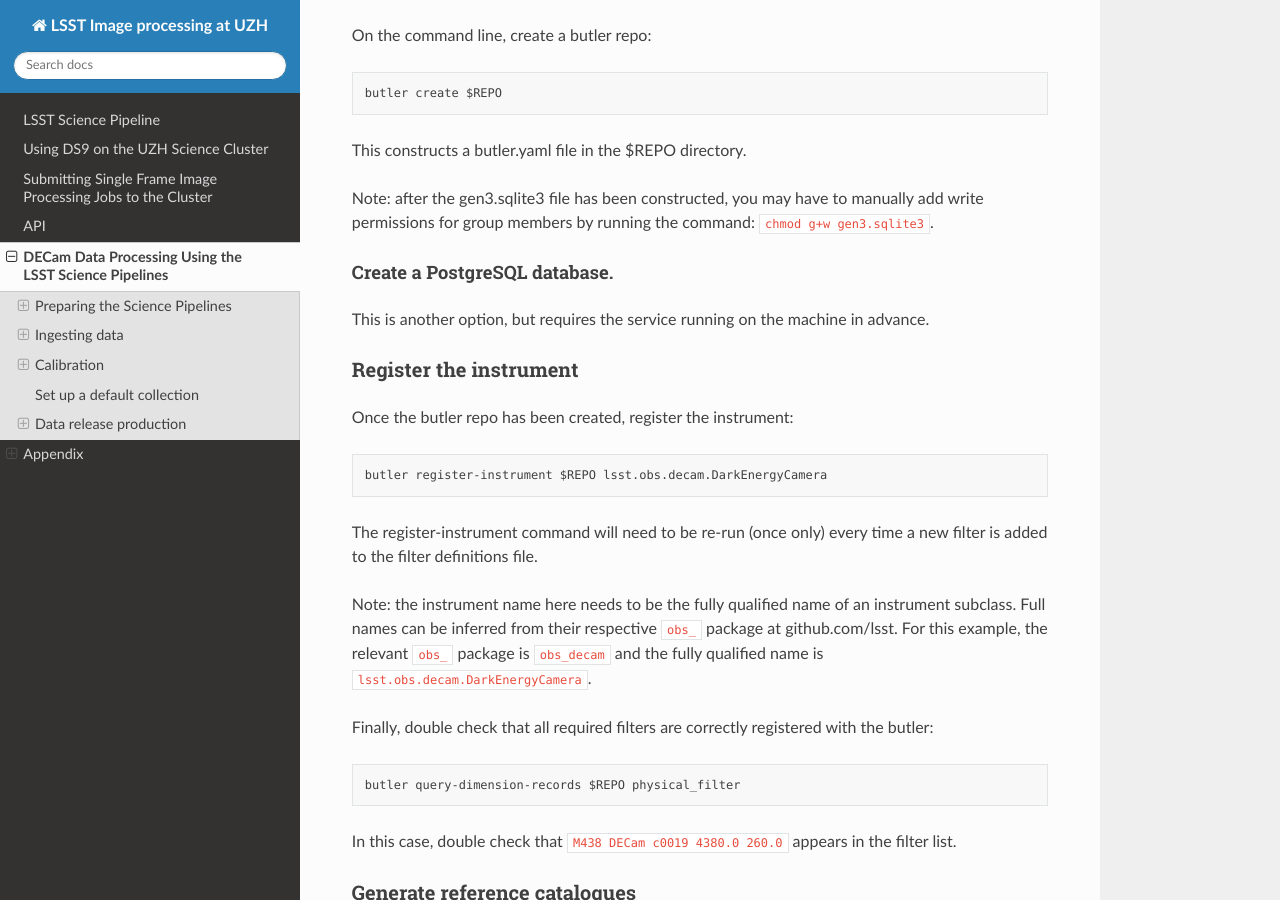
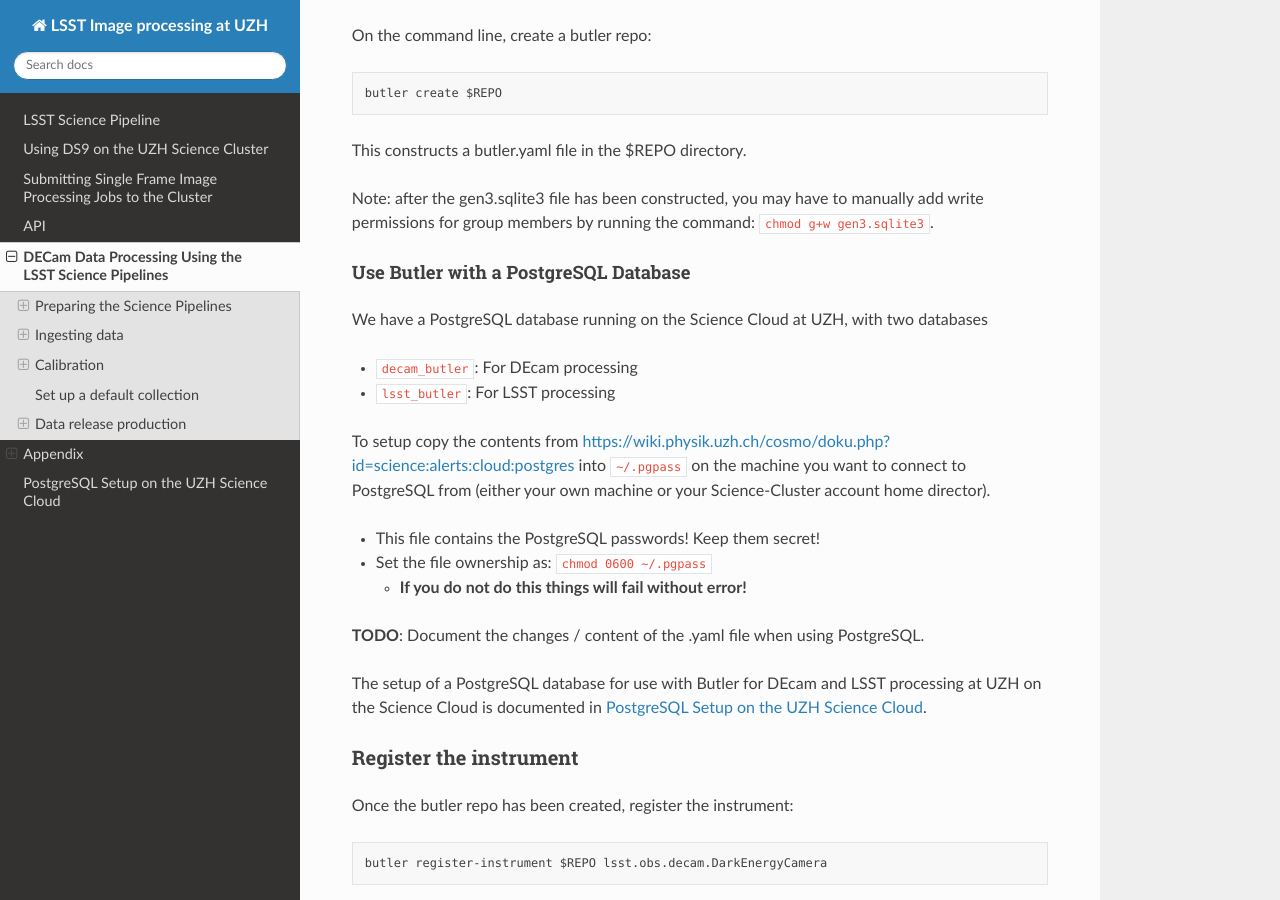
Before and after one commit to davsan06/lsst-alerts-at-uzh, a Sphinx documentation site: the page built from docs/source/ingest.rst, in a window 1280 px wide and 900 px high, scrolled down 4297 px. Built offline with Sphinx 7.4.7 and the Read the Docs theme 3.1.0, drawn with Linux system fonts in a browser that asks for light colours.

Commit message:
Adds initial docu of PostgreSQL butler setupt

```diff
--- a/docs/source/index.rst
+++ b/docs/source/index.rst
@@ -1,5 +1,5 @@
 Welcome to LSST Alerts at UZH documentation!
-===================================
+============================================
 
 **LSST Alerts at UZH** .
 This page will be populated with details on the implementation of the LSST Alert Stream at the University of Zurich, including how to use it and how to contribute.
@@ -19,6 +19,7 @@ Contents
    usage
    api
    ingest
+   postgres
 
 About this documentation
 ------------------------
--- a/docs/source/ingest.rst
+++ b/docs/source/ingest.rst
@@ -142,10 +142,28 @@ This constructs a butler.yaml file in the $REPO directory.
 
 | Note: after the gen3.sqlite3 file has been constructed, you may have to manually add write permissions for group members by running the command: ``chmod g+w gen3.sqlite3``.
 
-Create a PostgreSQL database.
+
+Use Butler with a PostgreSQL Database
 ^^^^^^^^^^^^^^^^^^^^^^^^^^^^^^^^^^^^^^^^^^^^^^^^^^^^^^^^^^^^
 
-This is another option, but requires the service running on the machine in advance.
+We have a PostgreSQL database running on the Science Cloud at UZH, with two databases
+
+- ``decam_butler``: For DEcam processing
+- ``lsst_butler``: For LSST processing
+
+To setup copy the contents from https://wiki.physik.uzh.ch/cosmo/doku.php?id=science:alerts:cloud:postgres into ``~/.pgpass`` on the machine you want to connect to PostgreSQL from (either your own machine or your Science-Cluster account home director).
+
+- This file contains the PostgreSQL passwords! Keep them secret!
+- Set the file ownership as: ``chmod 0600 ~/.pgpass``
+
+  + **If you do not do this things will fail without error!**
+
+
+**TODO**: Document the changes / content of the .yaml file when using PostgreSQL.
+
+
+The setup of a PostgreSQL database for use with Butler for DEcam and LSST processing at UZH on the Science Cloud is documented in :doc:`postgres`.
+
 
 Register the instrument
 --------------------------------
--- /dev/null
+++ b/docs/source/postgres.rst
@@ -0,0 +1,112 @@
+PostgreSQL Setup on the UZH Science Cloud
+=========================================
+
+The baseline PostgreSQL setup on the Science Cloud consists of the following:
+
+- One Debian 13 instance (*lsst-butler-postgres*) running the PostgreSQL database
+    + This instance does not have a persistent volume.
+    + If deleted, needs to be setup again (see below).
+- One 200GB persistent volume (*butler-pgdata*) for storing the PostgreSQL data.
+
+
+High Level Steps to Reproduce the Current Setup
+-----------------------------------------------
+
+#. Make sure you have at least one valid SSH key pair under https://cloud.science-it.uzh.ch/project/key_pairs
+#. Create a volume under https://cloud.science-it.uzh.ch/project/volumes/
+
+   + Or re-use the existing volume with the existing data
+
+#. Launch a new instance under https://cloud.science-it.uzh.ch/project/instances/
+
+   #. Give it a name
+   #. Select the source template (*Debian 13*)
+
+      - Do not create a new boot volume
+
+   #. Select the VM flavour (no. of CPUs and amount of RAM)
+
+      - Size depends on the usage, to be determined in the future.
+
+   #. Assign the *uzh-only* network
+
+      - We do not need to have the outside world try to access our PostgreSQL database
+
+   #. *No other network ports necessary.*
+   #. Assign the *lsst-imgproc* security group
+
+      - This should already have the PostgreSQL port 5432 open to everybody.
+
+   #. Assign an SSH key-pair, otherwise you can not login to the new machine.
+   #. *No configuration script necessary*
+   #. *No server group necessary*
+   #. *No scheduler hints necessary*
+   #. *No metadata necessary*
+   #. **Launch the Instance**
+
+#. Once the instance is launched, under *Actions* select *Attach Volume* and attach the previously created volume.
+
+At this point you can login to the running instance via SSH.
+
+The setup and configuration of the PostgreSQL database on the new instance is done via a setup script.
+
+- The setup script is located under: https://wiki.physik.uzh.ch/cosmo/doku.php?id=postgres:setup
+
+
+This script executes the following high level actions:
+
+#. Prompt for the SQL password to use (for *decam_user* and *lsst_user* separately)
+#. Install PostgreSQL and other dependencies
+
+#. Make sure the data volume is correctly formatted and mounted as ``/mnt/pgdata``
+
+   .. note:: Skipped if the volume is already existing and already ext4 formatted.
+
+#. Configure ``/etc/fstab`` to automount the volume.
+#. Move the PGDATA to the volume
+
+   .. note:: Not done if the volume already exists.
+
+#. Configure PostgreSQL to use ``/mnt/pgdata/postgresql/data`` as the data directory
+
+   .. note:: Some basic error checks are done (e.g. incompatible PostgreSQL versions etc.) and alerted to the user.
+
+#. Create the database and db users
+
+   .. note:: If db users already exist, the passwords are **NOT** changed!
+
+#. Configure PostgreSQL to listen to external interfaces.
+
+The script is in general *idempotent*, thus checking for existing settings, before changing anything!
+
+
+Increase / Change the VM Instance
+^^^^^^^^^^^^^^^^^^^^^^^^^^^^^^^^^
+
+The current (June 2026) baseline for this VM instance is:
+
+- 4CPU cores
+- 16GB of RAM
+
+If a larger (or smaller) instance is needed / is desired, this can be changed, by going to the *Actions* column of the instance and selecting *Resize Instance*.
+
+- A reboot will be necessary in this case!
+- It is unclear of the IP will change after a resize!
+
+Alternatively, instance can also be completely deleted and re-created by following the steps above, but by not creating a new data volumn, but re-using the existing volume.
+
+
+
+Relevant Science Cloud Documentation
+^^^^^^^^^^^^^^^^^^^^^^^^^^^^^^^^^^^^
+
+- Instance resizing: https://docs.s3it.uzh.ch/cloud2/user_guide/instances/#resize-instance
+- Storage volumes: https://docs.s3it.uzh.ch/cloud2/user_guide/volumes/
+- Science cloud pricing: https://www.zi.uzh.ch/dam/jcr:75153c5b-2d76-43e4-ae27-bc34086f07df/ScienceIT-ScienceCloud-Costs-202503.pdf
+
+
+
+Transfer of Data from SQLite to PostgreSQL
+------------------------------------------
+
+**TODO**
```
